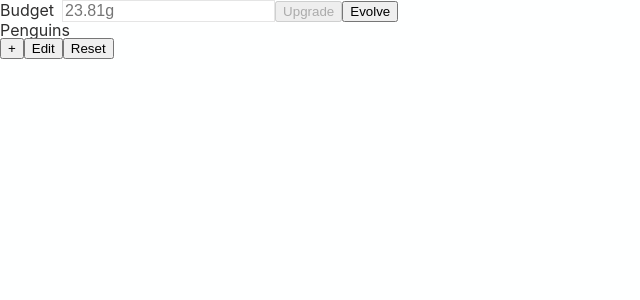
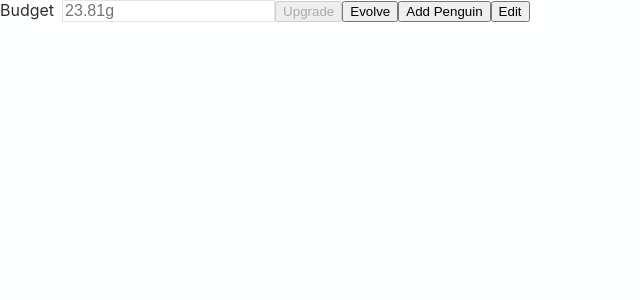
Before and after one commit to magus/pisle-nextjs, a Next.js app: page / in a window 1280 px wide. Both pictures are taken after a click on the button "Save". Shown: the top 300 px of the page, without its empty margins (0-640 px from the left). Built offline with nearby package versions, Linux system fonts and the light colour scheme.

Commit message:
reset only in edit

```diff
--- a/components/Habitats/index.js
+++ b/components/Habitats/index.js
@@ -201,7 +201,9 @@ export default class Habitats extends React.Component<Props, State> {
             {"Welcome, you look new here. Let's get you setup!"}
           </Instructions>
           {this._renderInitBasis()}
-          {this._renderReset()}
+          <button onClick={() => this.setState({ initBasis: {}, basis: null })}>
+            Reset
+          </button>
           {this._renderSave()}
         </>
       );
@@ -238,10 +240,7 @@ export default class Habitats extends React.Component<Props, State> {
 
         <button onClick={() => this.setState(suggestEvolve())}>Evolve</button>
 
-        <div>Penguins</div>
-        <button onClick={() => this.setState(addPenguin())}>+</button>
-
-        <button onClick={() => this.setState(startEdit())}>Edit</button>
+        <button onClick={() => this.setState(addPenguin())}>Add Penguin</button>
 
         {habitats.All.map<null | React$Element<typeof HabitatRow>>(habitat => {
           const habitatBasis = basis[habitat];
@@ -262,16 +261,8 @@ export default class Habitats extends React.Component<Props, State> {
           return null;
         })}
 
-        {this._renderReset()}
+        <button onClick={() => this.setState(startEdit())}>Edit</button>
       </>
-    );
-  }
-
-  _renderReset() {
-    return (
-      <button onClick={() => this.setState({ initBasis: {}, basis: null })}>
-        Reset
-      </button>
     );
   }
 
```
